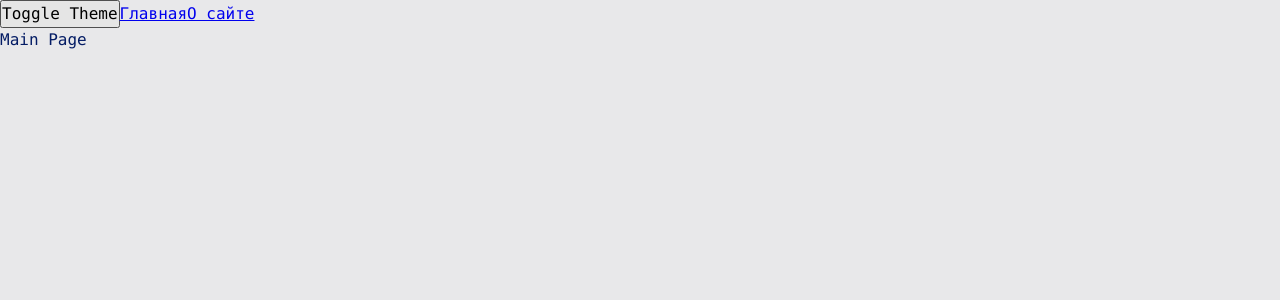
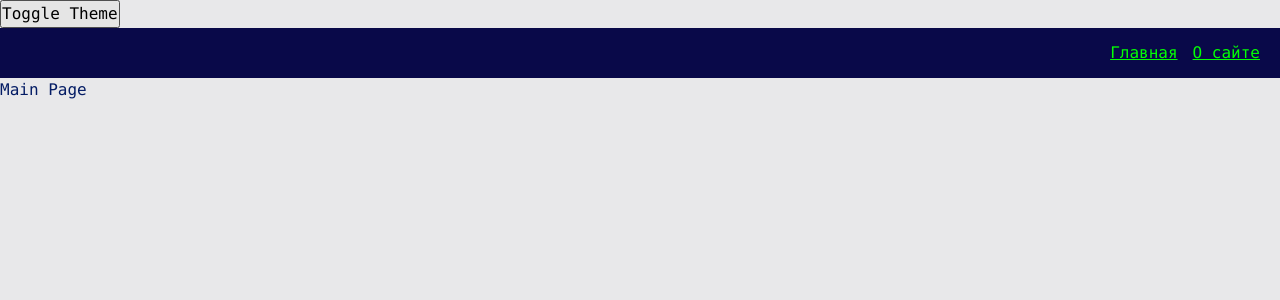
Before and after one commit to ilozur/production-project, a React app: page / in a window 1280 px wide. Shown: the top 300 px of the page. Built offline with nearby package versions, Linux system fonts and the light colour scheme.

Commit message:
Add Navbar. Templates for Development. First UI Kit Component

```diff
--- a/src/app/App.tsx
+++ b/src/app/App.tsx
@@ -4,14 +4,14 @@
 import {useTheme} from "app/providers/ThemeProvider";
 import {classNames} from "shared/lib/classNames/classNames";
 import {AppRouter} from "app/providers/router";
+import {Navbar} from "widgets/Navbar";
 
 const App = () => {
     const {theme, toggleTheme} = useTheme();
     return (
         <div className={classNames("app", {}, [theme])}>
             <button onClick={toggleTheme}>Toggle Theme</button>
-            <Link to={"/"}>Главная</Link>
-            <Link to={"/about"}>О сайте</Link>
+            <Navbar />
             <AppRouter />
         </div>
     );
--- a/src/app/styles/themes/dark.scss
+++ b/src/app/styles/themes/dark.scss
@@ -1,6 +1,10 @@
 .app.dark {
   --bg-color: #090949;
+  --inverted--bg-color: #e8e8ea;
 
   --primary-color: #049604;
   --secondary-color: #04ff04;
+
+  --inverted-primary-color: #041c65;
+  --inverted-secondary-color: #0449e0;
 }
--- a/src/app/styles/themes/light.scss
+++ b/src/app/styles/themes/light.scss
@@ -1,6 +1,10 @@
 .app.light {
   --bg-color: #e8e8ea;
+  --inverted--bg-color: #090949;
 
   --primary-color: #041c65;
   --secondary-color: #0449e0;
+
+  --inverted-primary-color: #049604;
+  --inverted-secondary-color: #04ff04;
 }
--- a/src/app/styles/variables/global.scss
+++ b/src/app/styles/variables/global.scss
@@ -8,4 +8,6 @@
   --font-size-l: 24px;
   --font-line-l: 32px;
   --font-l: var(--font-size-l) / var(--font-line-l) var(--font-family-main);
+
+  --navbar-height: 50px;
 }
--- a/src/shared/lib/classNames/classNames.ts
+++ b/src/shared/lib/classNames/classNames.ts
@@ -1,10 +1,10 @@
 type Mods = Record<string, boolean | string>
 
 
-export function classNames(cls: string, mods: Mods, additional: string[]): string {
+export function classNames(cls: string, mods: Mods = {}, additional: string[] = []): string {
     return [
         cls,
-        ...additional,
+        ...additional.filter(Boolean),
         ...Object.entries(mods)
             .filter(([className, value]) => Boolean(value))
             .map(([className, value]) => className)
--- /dev/null
+++ b/src/shared/ui/AppLink/AppLink.module.scss
@@ -0,0 +1,11 @@
+.AppLink {
+  color: var(--primary-color);
+}
+
+.primary {
+  color: var(--primary-color);
+}
+
+.secondary {
+  color: var(--inverted-secondary-color);
+}
--- /dev/null
+++ b/src/shared/ui/AppLink/AppLink.tsx
@@ -0,0 +1,23 @@
+import {classNames} from "shared/lib/classNames/classNames";
+import cls from "./AppLink.module.scss"
+import {Link, LinkProps} from "react-router-dom";
+import {FC} from "react";
+
+export enum AppLinkTheme {
+    PRIMARY = "primary",
+    "SECONDARY" = "secondary",
+}
+
+interface AppLinkProprs extends LinkProps {
+    className?: string;
+    theme?: AppLinkTheme;
+}
+
+export const AppLink: FC<AppLinkProprs> = (props) => {
+    const { to, className, children, theme = AppLinkTheme.PRIMARY, ...otherProps} = props;
+    return (
+        <Link to={to} className={classNames(cls.AppLink, {theme}, [className, cls[theme]])} {...otherProps}>
+            {children}
+        </Link>
+    );
+};
--- /dev/null
+++ b/src/widgets/Navbar/index.ts
@@ -0,0 +1,2 @@
+import {Navbar} from "./ui/Navbar";
+export { Navbar };
--- /dev/null
+++ b/src/widgets/Navbar/ui/Navbar.module.scss
@@ -0,0 +1,16 @@
+.Navbar {
+  width: 100%;
+  height: var(--navbar-height);
+  background: var(--inverted--bg-color);
+  display: flex;
+  align-items: center;
+  padding: 20px;
+}
+
+.links {
+  margin-left: auto;
+}
+
+.mainLink {
+  margin-right: 15px;
+}
--- /dev/null
+++ b/src/widgets/Navbar/ui/Navbar.tsx
@@ -0,0 +1,19 @@
+import React from 'react';
+import {classNames} from "shared/lib/classNames/classNames";
+import cls from "./Navbar.module.scss"
+import {AppLink, AppLinkTheme} from "shared/ui/AppLink/AppLink";
+
+interface NavbarProprs {
+    className?: string;
+}
+
+export const Navbar = ({className}: NavbarProprs) => {
+    return (
+        <div className={classNames(cls.Navbar, {}, [className])}>
+            <div className={cls.links}>
+                <AppLink theme={AppLinkTheme.SECONDARY} to={"/"} className={cls.mainLink}>Главная</AppLink>
+                <AppLink theme={AppLinkTheme.SECONDARY} to={"/about"}>О сайте</AppLink>
+            </div>
+        </div>
+    );
+};
```
